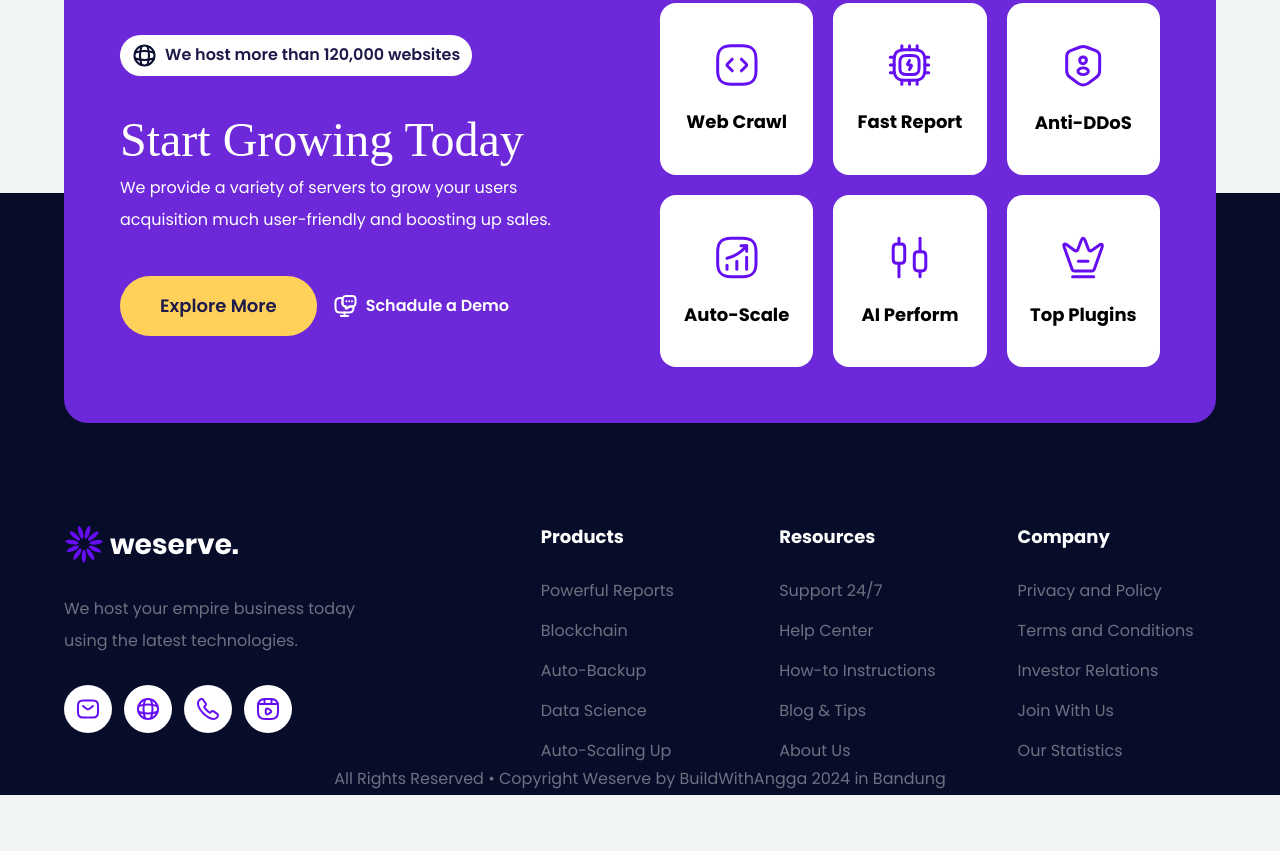
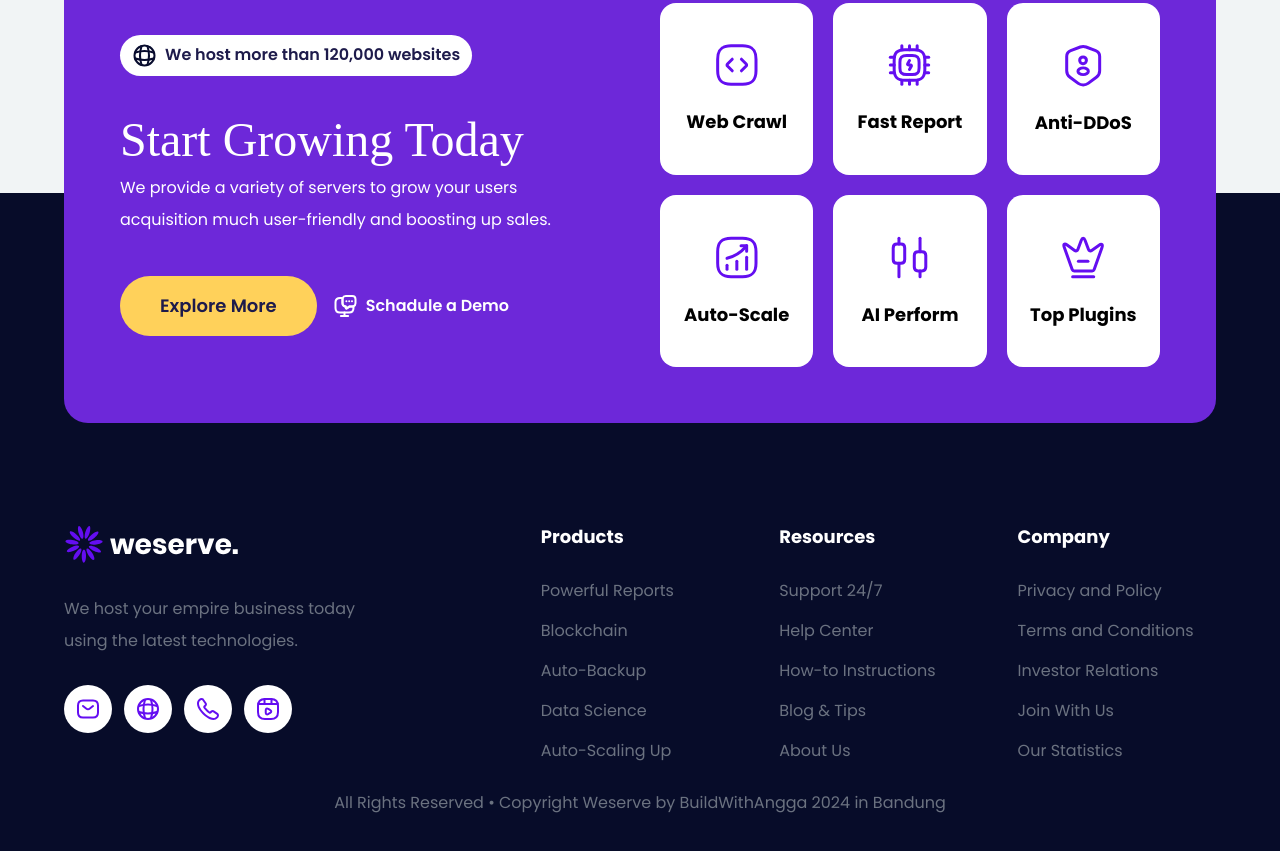
Before and after one commit to farhan-hidayat/latihan-tailwind-css, a plain HTML site: page index.html in a window 1280 px wide. Shown: the part 3257-4108 px from the top of the page. Before the commit the page ends 4052 px from the top, so only its background shows below. Drawn offline with nearby package versions, Linux system fonts and the light colour scheme; a web font is replaced by a local one.

Commit message:
update footer

```diff
--- a/index.html
+++ b/index.html
@@ -3065,9 +3065,7 @@
           </ul>
         </div>
       </div>
-      <div
-        class="max-w-6xl mx-auto pt-6 pb-10 text-center px-5 py-10 lg:py-0 xl:px-0"
-      >
+      <div class="max-w-6xl mx-auto lg:pt-6 lg:pb-10 text-center px-5 py-10">
         <p class="text-base leading-loose text-gray-500">
           All Rights Reserved • Copyright Weserve by BuildWithAngga 2024 in
           Bandung
```
Also changed, not shown: 1 other file.
